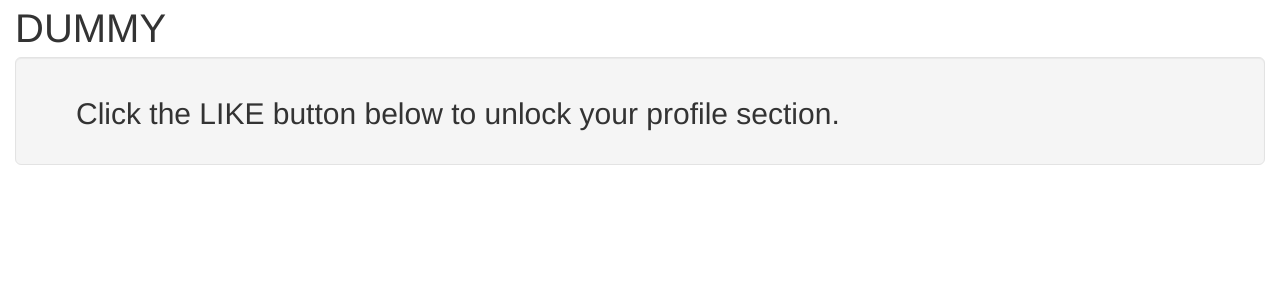
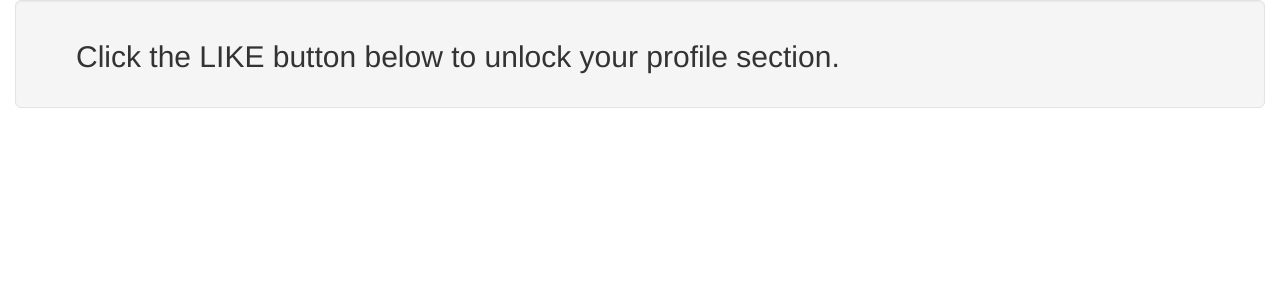
Before and after one commit to mayukh18/BlindChat, a Flask app: template templates/profile.html in a window 1280 px wide. Shown: the top 300 px of the page. Run offline with Flask 2, Linux system fonts and the light colour scheme; the template is opened without the code that fills it: most values are stand-ins (such as "Sample title", 1, 10 or a date in 2020); some libraries are stand-ins or nearby versions.

Commit message:
test profile

```diff
--- a/templates/profile.html
+++ b/templates/profile.html
@@ -20,10 +20,7 @@
 <script>
 	$(document).ready(function(){
 	var liked = '{{ liked }}';
-	console.log('test');
 	if (liked=='1'){
-		var z = document.getElementById('dummy');
-    	z.style.display = 'none';
 		var x = document.getElementById('xxx');
     	x.style.display = 'block';
     	var y = document.getElementById('unlock');
@@ -68,7 +65,6 @@ FB.Event.subscribe('edge.remove', function (response) {
 <div class="container-fluid">
 	<div class="row">
 		<div class="col-md-12">
-			<div id="dummy">DUMMY</div>
 			<div class="jumbotron well" id="unlock">
 				<h2>
 					Click the LIKE button below to unlock your profile section.
```
